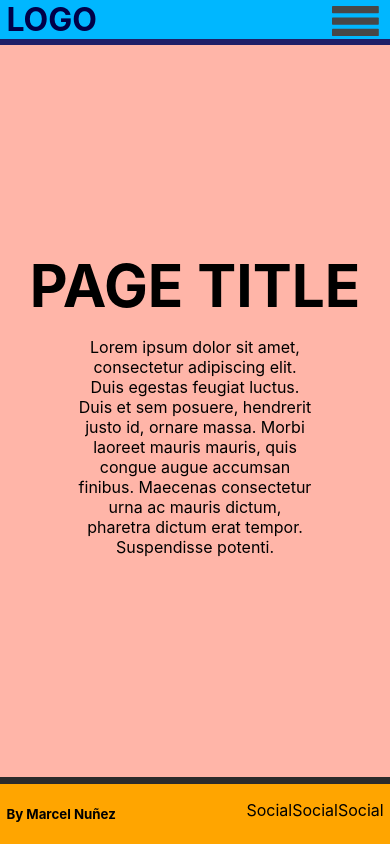
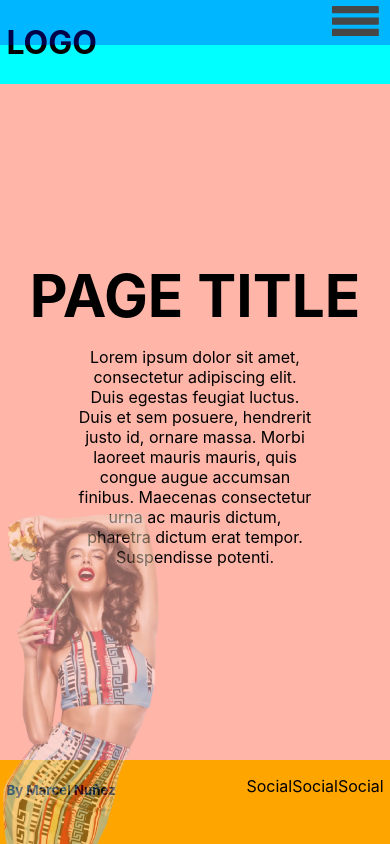
Before and after one commit to MarcelNDG/fashion-for-portfolio, a React (Create React App) app: page / in a window 390 px wide. Built offline with nearby package versions, Linux system fonts and the light colour scheme.

Commit message:
Responsive heights in landscape, App flex and model img

```diff
--- a/src/App.css
+++ b/src/App.css
@@ -8,16 +8,14 @@ background-color: #2b2b2b;
 
 /* --- Global styling a--- */
 .App{
-  display: grid;
+  display: flex;
+  flex-direction: column;
   position: relative;
-  grid-gap: 0.4rem;
-  height: 100vh;
+  justify-content: space-between;
+
   width: 100vw;
-  grid-template-rows: 0.1fr 2fr 0.1fr;
-  grid-template-areas :
-  "header header"
-  "main main"
-  "footer footer";
+
+
 }
 
 
@@ -32,16 +30,29 @@ header{
   padding: 0 0.4rem;
 
   grid-area: header;
+
+  height: 10vh;
 }
 
 main{
+  display: flex;
+  justify-content: center;
+  flex-direction: column;
+  align-items: center;
+  text-align: center;
+  background-color: rgb(255, 181, 168);
+  padding: 0rem 0.4rem;
+
+  min-height: 80vh;
   grid-area: main;
-  background-color: rgb(255, 181, 168);
+
 }
 
 footer{
+  height: 10vh;
   grid-area: footer;
   background-color: orange;
+  min-height: 4rem;
 }
 
 /* --- HEADER styling --- */
@@ -103,14 +114,7 @@ footer{
 }
 
 /* --- MAIN styling --- */
-main{
-  display: flex;
-  flex-direction: column;
-  justify-content: center;
-  text-align: center;
-  align-items: center;
-  padding: 0rem 0.4rem;
-}
+
 
 .topLogo{
   margin: 0;
@@ -148,6 +152,20 @@ main p {
 
 .socialIcons li{
   list-style: none;
+}
+
+/* -- HOME PAGE -- */
+
+.modelContainer{
+  position: absolute;
+  display: grid;
+}
+
+.modelPic{
+  position: fixed;
+  width: 10rem;
+  bottom: 0px;
+  opacity: 0.5;
 }
 
 /* --- Media --- */
@@ -205,7 +223,18 @@ main p {
   .hmbgIcon{
     width: 2rem;
   }
+
 }
 @media (min-width:961px)  { /* tablet, landscape iPad, lo-res laptops ands desktops */ }
 @media (min-width:1025px) { /* big landscape tablets, laptops, and desktops */ }
 @media (min-width:1281px) { /* hi-res laptops and desktops */ }
+
+@media only screen and (orientation: landscape) {
+  body {
+    background-color: lightblue;
+  }
+
+
+
+
+}
--- a/src/App.js
+++ b/src/App.js
@@ -21,7 +21,7 @@ function App() {
       <Route path='/' component={Home} exact/>
       <Route path='/about' component={About} exact/>
       <Route path='/contact' component={Contact} exact/>
-      <Route path='/contact' component={Stores} exact/>
+      <Route path='/stores' component={Stores} exact/>
       <Route path='/sale' component={Sale} exact/>
 
     </Switch>
--- a/src/pages/Home.js
+++ b/src/pages/Home.js
@@ -1,4 +1,6 @@
 import React from 'react'
+
+import Model from '../img/model.png'
 
 import MobileBtn from '../components/MobileBtn'
 import HeaderContent from '../components/HeaderContent'
@@ -14,6 +16,7 @@ const Home = () => {
 
         <main>
             <h2 className='title'>PAGE TITLE</h2>
+
             <p>Lorem ipsum dolor sit amet, consectetur adipiscing elit. Duis egestas feugiat luctus. Duis et sem posuere, hendrerit justo id, ornare massa. Morbi laoreet mauris mauris, quis congue augue accumsan finibus. Maecenas consectetur urna ac mauris dictum, pharetra dictum erat tempor. Suspendisse potenti.</p>
         </main>
 
@@ -21,6 +24,10 @@ const Home = () => {
             <FooterContent />
         </footer>
 
+
+            <img className='modelPic' src={Model} alt="Model" />
+
+
         <MobileBtn />
         </>
     )
```
Also changed, not shown: src/img/model.png (added), src/img/model2.png (added).
